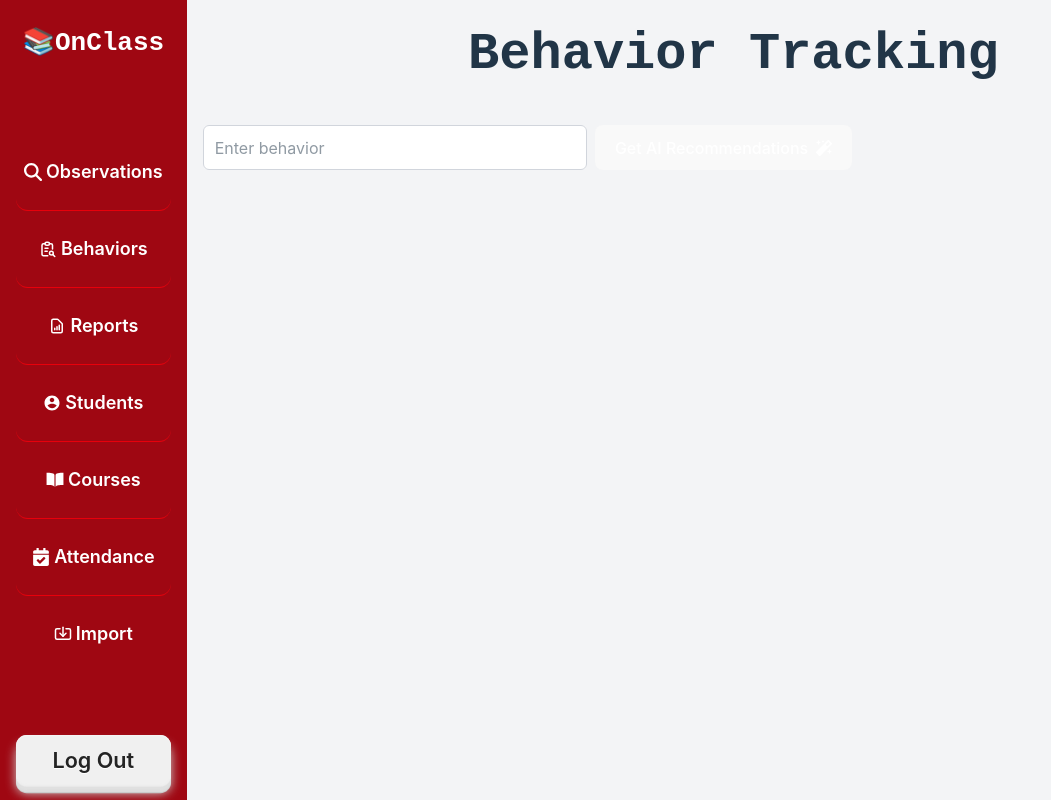
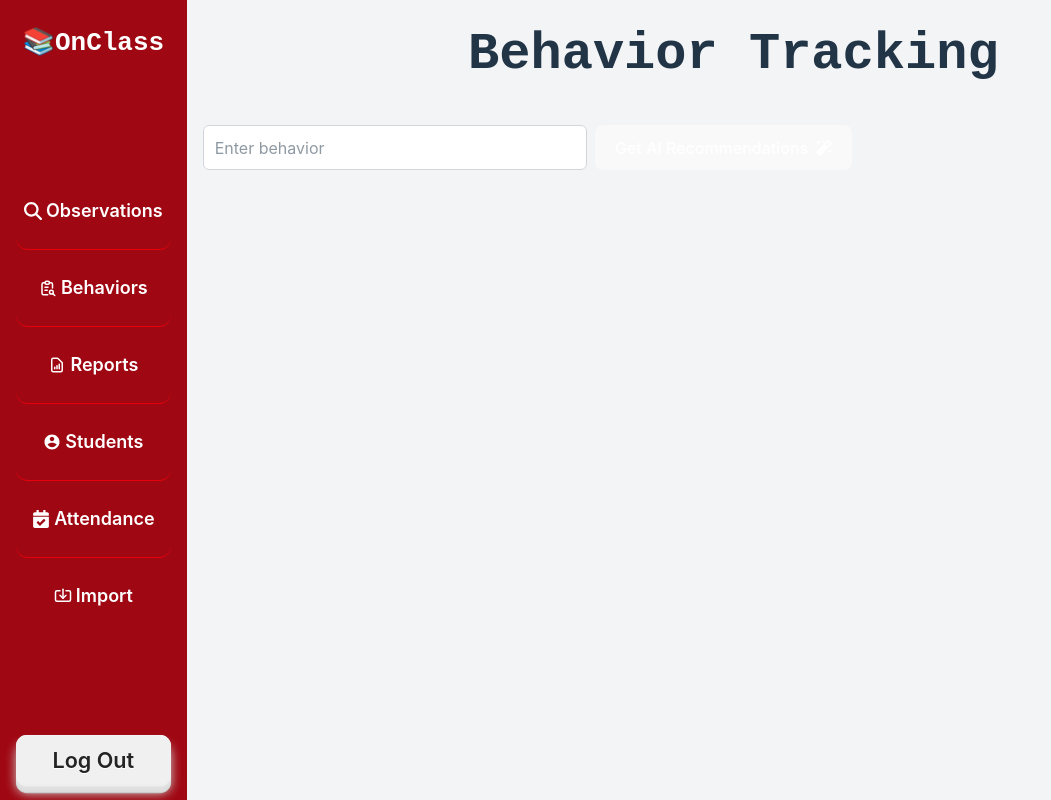
Before and after one commit to glowiep/Fullstack-FastAPI, a React (Vite) app in the folder frontend/: page /behaviors in a window 1280 px wide. Shown: the whole page, without its empty margins (0-1051 px from the left). Built offline with nearby package versions, Linux system fonts and the light colour scheme.

Commit message:
Remove courses tab

```diff
--- a/frontend/src/components/Sidebar.tsx
+++ b/frontend/src/components/Sidebar.tsx
@@ -1,6 +1,5 @@
 import { useNavigate, useLocation } from "react-router-dom";
 import '../App.css';
-import { IoBookSharp } from "react-icons/io5";
 import { FaCalendarCheck } from "react-icons/fa";
 import { RiAccountCircleFill } from "react-icons/ri";
 // import { MdOutlineAccountBalance } from "react-icons/md";
@@ -17,7 +16,6 @@ const Sidebar = () => {
         { section: 'Behaviors', url: '/behaviors', icon: <TbReportSearch/> },
         { section: 'Reports', url: '/reports', icon: <HiOutlineDocumentReport /> },
         { section: 'Students', url: '/students', icon: <RiAccountCircleFill /> },
-        { section: 'Courses', url: '/courses', icon: <IoBookSharp /> },
         // { section: 'Grades', url: '/grades', icon: <MdOutlineAccountBalance /> },
         { section: 'Attendance', url: '/attendance', icon: <FaCalendarCheck /> },
         { section: 'Import', url: '/import', icon: <LuImport /> },
```
